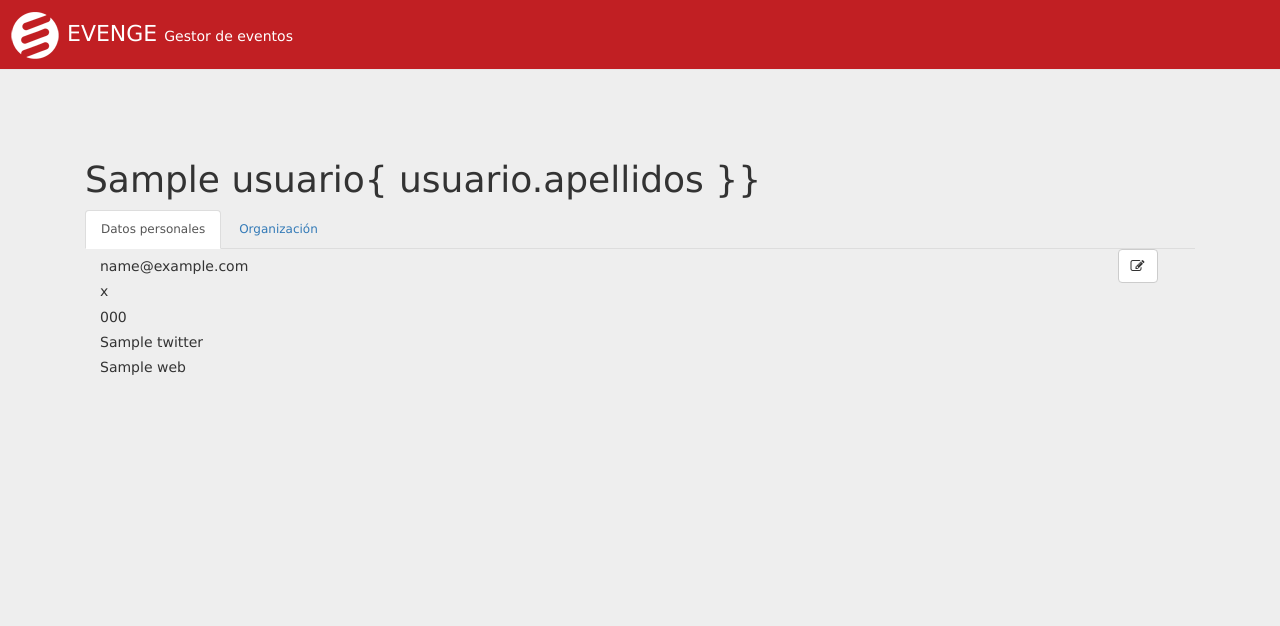
After one commit to evenge/EVENGE, a Python web app: template templates/templateUser.html in a window 1280 px wide. The commit adds this page. Shown: the top 626 px of the page. Run offline with Jinja, Linux system fonts and the light colour scheme; the template is opened without the code that fills it: most values are stand-ins (such as "Sample title", 1, 10 or a date in 2020); some libraries are stand-ins or nearby versions.

Commit message:
close #108 plantilla de mi cuenta

```diff
--- a/templates/templateEvents.html
+++ b/templates/templateEvents.html
@@ -47,7 +47,7 @@ GNU General Public License for more details.
           {% endif %}
         </div>
 
-        <div class="tab-pane active" id="asistentes">
+        <div class="tab-pane" id="asistentes">
           <div class="col-sm-12">
             <div class="col-sm-12">
               <div class="input-group">
@@ -74,7 +74,7 @@ GNU General Public License for more details.
           </div>
         </div>
 
-        <div class="tab-pane active" id="ponentes">
+        <div class="tab-pane" id="ponentes">
           <div class="col-sm-11 col-xs-11">
             <div class="input-group">
               <span class="input-group-addon" id="sizing-addon1"><i class="fa fa-search"></i></span>
--- /dev/null
+++ b/templates/templateUser.html
@@ -0,0 +1,96 @@
+<!--
+Evenge - gestor de eventos (events management)
+Copyright (C) 2014 - desarrollo.evenge@gmail.com
+Carlos Campos Fuentes | Francisco Javier Expósito Cruz | Iván Ortega Alba | Victor Coronas Lara
+
+This program is free software: you can redistribute it and/or modify
+it under the terms of the GNU General Public License as published by
+the Free Software Foundation, either version 3 of the License, or
+(at your option) any later version.
+
+This program is distributed in the hope that it will be useful,
+but WITHOUT ANY WARRANTY; without even the implied warranty of
+MERCHANTABILITY or FITNESS FOR A PARTICULAR PURPOSE.  See the
+GNU General Public License for more details.
+-->
+
+{% extends "templates/index.html" %}
+{# tittle: titulo de la página #}
+{% block title %}Eventos{% endblock %}
+{# contenido central de la página #}
+{% block content %}
+<div class="user-content col-sm-12">
+        <h1>{{ usuario.nombre }}{ usuario.apellidos }}</h1>
+        <ul class="nav nav-tabs">
+          <li role="presentation" class="active"><a data-toggle="tab" href="#datos">Datos personales</a></li>
+          <li role="presentation" ><a data-toggle="tab" href="#organizacion">Organización</a></li>
+        </ul>
+
+      <div class="tab-content">
+
+        <div class="tab-pane active" id="datos">
+          {% if usuario %}
+          <div class="col-sm-11">
+            <h5>{{ usuario.email }}</h5>
+            <h5>{{ usuario.password }}</h5>
+            <h5>{{ usuario.telefono }}</h5>
+            <h5>{{ usuario.twitter }}</h5>
+            <h5>{{ usuario.web }}</h5>
+          </div>
+          <div class="col-sm-1">
+            <button data-id="{{ evento.id }}" class="btn btn-default edit-button"><i class="fa fa-pencil-square-o"></i></button>
+          </div>
+          {% endif %}
+        </div>
+
+        <div class="tab-pane" id="organizacion">
+          {% if organizacion_creada %}
+          <div style="display:none;" class="col-sm-12">
+            <div class="col-sm-10 col-xs-10">
+              <h5>{{ organizacion.email }}</h5>
+              <h5>{{ organizacion.password }}</h5>
+              <h5>{{ organizacion.telefono }}</h5>
+              <h5>{{ organizacion.twitter }}</h5>
+              <h5>{{ organizacion.web }}</h5>
+            </div>
+            <div class="col-sm-2 col-xs-2">
+              <div class="btn-group" role="group" aria-label="...">
+                <button data-id="{{ evento.id }}" class="btn btn-default edit-button"><i class="fa fa-pencil-square-o"></i></button>
+                <button style="display:none;" class="btn btn-danger cancel-button"><i class="fa fa-trash"></i></button>
+              </div>
+            </div>
+          </div>
+          {% else %}
+          <h3>Crear organizacion</h3>
+          <div class="col-sm-9 col-sm-offset-1">
+            <form>
+              <div class="input-group">
+                <span class="input-group-addon" id="sizing-addon1"><i class="fa fa-user"></i></span>
+                <input type="text" class="form-control" placeholder="Nombre" aria-describedby="sizing-addon1">
+              </div>
+              <div class="input-group">
+                <span class="input-group-addon" id="sizing-addon1"><i class="fa fa-envelope-o"></i></span>
+                <input type="text" class="form-control" placeholder="Email" aria-describedby="sizing-addon1">
+              </div>
+              <div class="input-group">
+                <span class="input-group-addon" id="sizing-addon1"><i class="fa fa-twitter"></i></span>
+                <input type="text" class="form-control" placeholder="Twitter" aria-describedby="sizing-addon1">
+              </div>
+              <div class="input-group">
+                <span class="input-group-addon" id="sizing-addon1"><i class="fa fa-phone"></i></span>
+                <input type="text" class="form-control" placeholder="Telefono" aria-describedby="sizing-addon1">
+              </div>
+              <div class="input-group">
+                <span class="input-group-addon" id="sizing-addon1"><i class="fa fa-link"></i></span>
+                <input type="text" class="form-control" placeholder="Web" aria-describedby="sizing-addon1">
+              </div>
+              <button type="submit" class="btn btn-default btn-block">Crear</button>
+            </form>
+          </div>
+          {% endif %}
+        </div>
+
+      </div>
+
+    </div>
+{% endblock %}
```
